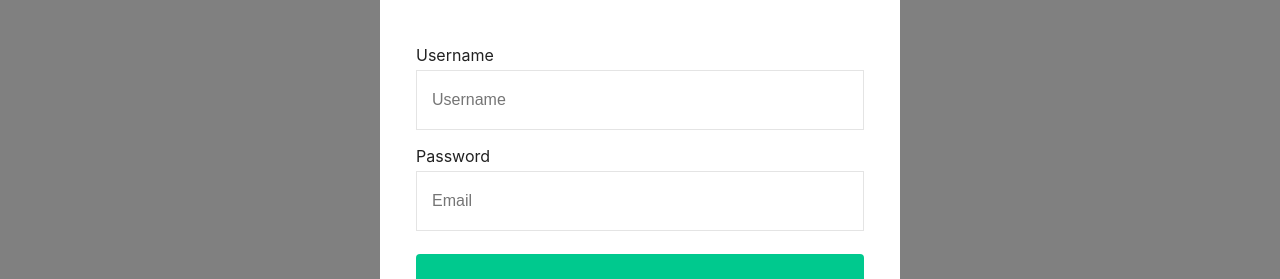
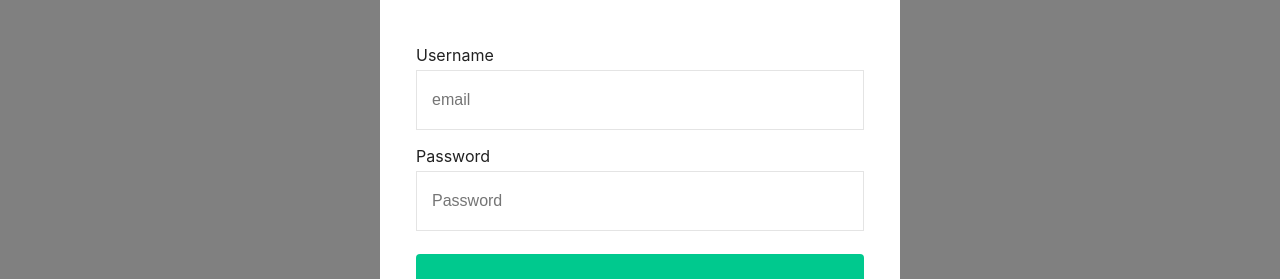
Before and after one commit to bruno-boys/ftl-capstone, a React (Vite) app in the folder habit-tracker-ui/: page /login in a window 1280 px wide. Shown: the part 258-537 px from the top of the page. Built offline with nearby package versions, Linux system fonts and the light colour scheme.

Commit message:
Added both onsubmit and oninputchange functions to the login page component

```diff
--- a/habit-tracker-ui/package.json
+++ b/habit-tracker-ui/package.json
@@ -9,6 +9,7 @@
     "preview": "vite preview"
   },
   "dependencies": {
+    "axios": "^0.27.2",
     "react": "^18.2.0",
     "react-dom": "^18.2.0",
     "react-router-dom": "^6.3.0"
--- a/habit-tracker-ui/src/components/App/App.jsx
+++ b/habit-tracker-ui/src/components/App/App.jsx
@@ -8,6 +8,7 @@ import Login from "../Login/Login";
 import { BrowserRouter, Routes, Route } from "react-router-dom";
 
 export default function App() {
+  const [user, setUser] = useState({});
   return (
     <div className="App">
       <BrowserRouter>
@@ -15,10 +16,11 @@ export default function App() {
         <main>
           <Routes>
             <Route path="/" element={<LandingPage />} />
-            <Route path="/login" element={<Login />} />
+            <Route
+              path="/login"
+              element={<Login user={user} setUser={setUser} />}
+            />
             <Route path="/register" element={<Register />} />
-
-
           </Routes>
         </main>
       </BrowserRouter>
--- a/habit-tracker-ui/src/components/Login/Login.jsx
+++ b/habit-tracker-ui/src/components/Login/Login.jsx
@@ -1,32 +1,100 @@
 import "./Login.css";
+import { Link, useNavigate } from "react-router-dom";
+import { useState, useEffect } from "react";
+import axios from "axios";
+export default function Login({ user, setUser }) {
+  const navigate = useNavigate();
+  const [isProcessing, setIsProcessing] = useState(false);
+  const [errors, setErrors] = useState({});
+  const [form, setForm] = useState({
+    email: "",
+    password: "",
+  });
 
-import React from "react";
+  useEffect(() => {
+    // if user is already logged in,
+    // redirect them to the home page
+    if (user?.email) {
+      navigate("/");
+    }
+  }, [user, navigate]);
 
-export default function Login() {
+  const handleOnInputChange = (event) => {
+    if (event.target.name === "email") {
+      if (event.target.value.indexOf("@") === -1) {
+        setErrors((e) => ({ ...e, email: "Please enter a valid email." }));
+      } else {
+        setErrors((e) => ({ ...e, email: null }));
+      }
+    }
+
+    setForm((f) => ({ ...f, [event.target.name]: event.target.value }));
+  };
+
+  const handleOnSubmit = async () => {
+    setIsProcessing(true);
+    setErrors((e) => ({ ...e, form: null }));
+
+    try {
+      const res = await axios.post("http://localhost:3001/auth/login", form);
+      if (res?.data?.user) {
+        setUser(res.data.user);
+      } else {
+        setErrors((e) => ({
+          ...e,
+          form: "Invalid username/password combination",
+        }));
+      }
+    } catch (err) {
+      console.log(err);
+      setErrors((e) => ({
+        ...e,
+        form: "Invalid username/password combination",
+      }));
+    } finally {
+      setIsProcessing(false);
+    }
+  };
+
   return (
     <div className="Login">
       <div className="card">
         <h2> Login </h2>
         <div className="form">
           <div className="input-field">
-          <label htmlFor="username">Username</label>
-          <input type='text' name="username" placeholder="Username"/>
+            <label htmlFor="email">Username</label>
+            <input
+              type="email"
+              name="email"
+              placeholder="email"
+              value={form.email}
+              onChange={handleOnInputChange}
+            />
+            {errors.email && <span className="error">{errors.email}</span>}
           </div>
 
           <div className="input-field">
             <label htmlFor="password"> Password</label>
-          <input type='email' name = 'email' placeholder = 'Email' />
-
+            <input
+              type="password"
+              name="password"
+              placeholder="Password"
+              value={form.password}
+              onChange={handleOnInputChange}
+            />
+            {errors.password && (
+              <span className="error">{errors.password}</span>
+            )}
           </div>
 
-        <button className="btn"> Login </button>
-
+          <button className="btn" onClick={handleOnSubmit}>
+            {" "}
+            Login{" "}
+          </button>
         </div>
 
         <div className="footer">
-          <p>
-            Don't have an account? Sign up
-          </p>
+          <p>Don't have an account? Sign up</p>
         </div>
       </div>
     </div>
```
Also changed, not shown: 1 other file (tests, documents, lock files or other folders). Lines whose indentation alone changed are shown as unchanged.
